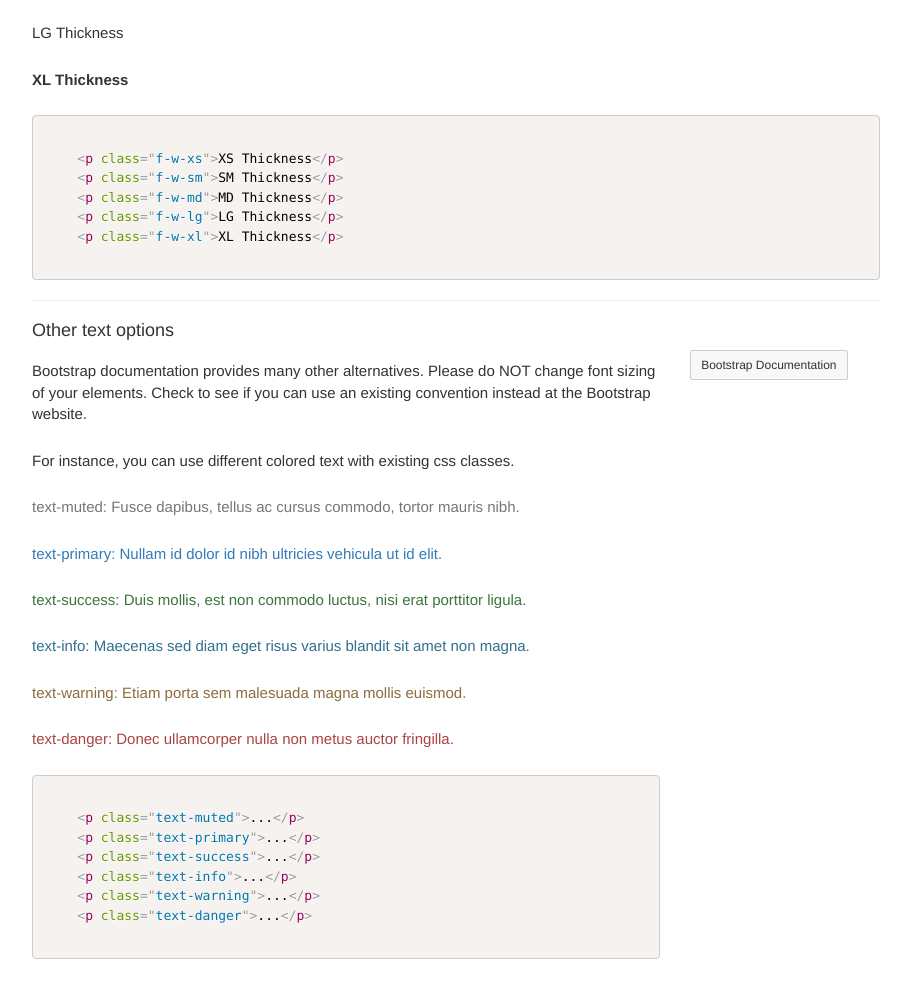
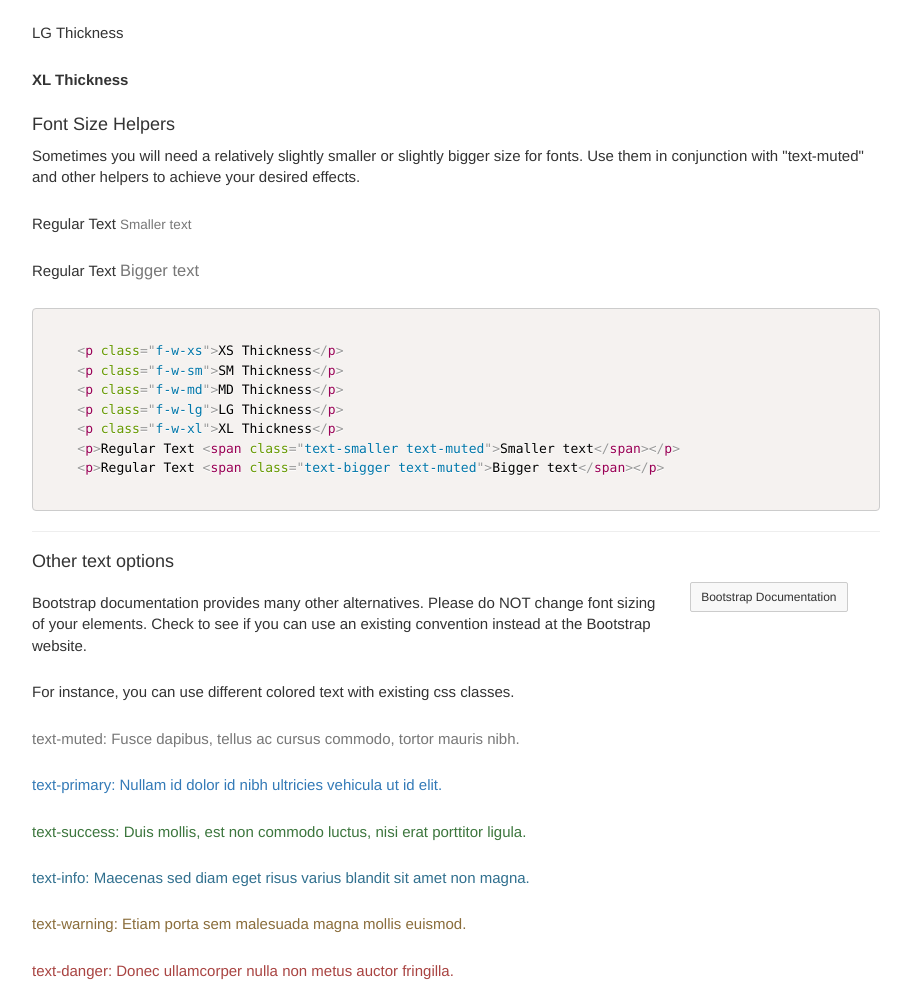
Before and after one commit to CenterForOpenScience/osf-style, a website: page index.html in a window 1280 px wide. Shown: the part 7831-8815 px from the top of the page, without its empty margins (38-949 px from the left). Drawn offline with nearby package versions, Linux system fonts and the light colour scheme.

Commit message:
Add size helpers

```diff
--- a/index.html
+++ b/index.html
@@ -348,13 +348,21 @@
                         <p class="f-w-md">MD Thickness</p>
                         <p class="f-w-lg">LG Thickness</p>
                         <p class="f-w-xl">XL Thickness</p>
-<pre>
+
+                        <h4> Font Size Helpers</h4>
+                        <p>Sometimes you will need a relatively slightly smaller or slightly bigger size for fonts. Use them in conjunction with "text-muted" and other helpers to achieve your desired effects. </p>
+                        <p>Regular Text <span class="text-smaller text-muted">Smaller text</span></p>
+                        <p>Regular Text <span class="text-bigger text-muted">Bigger text</span></p>
+
+                        <pre>
 <code class="language-markup">
     &lt;p class="f-w-xs">XS Thickness&lt;/p&gt;
     &lt;p class="f-w-sm">SM Thickness&lt;/p&gt;
     &lt;p class="f-w-md">MD Thickness&lt;/p&gt;
     &lt;p class="f-w-lg">LG Thickness&lt;/p&gt;
     &lt;p class="f-w-xl">XL Thickness&lt;/p&gt;
+    &lt;p&gt;Regular Text &lt;span class="text-smaller text-muted"&gt;Smaller text&lt;/span&gt;&lt;/p&gt;
+    &lt;p&gt;Regular Text &lt;span class="text-bigger text-muted"&gt;Bigger text&lt;/span&gt;&lt;/p&gt;
     </code>
 </pre>
                         <hr />
```
